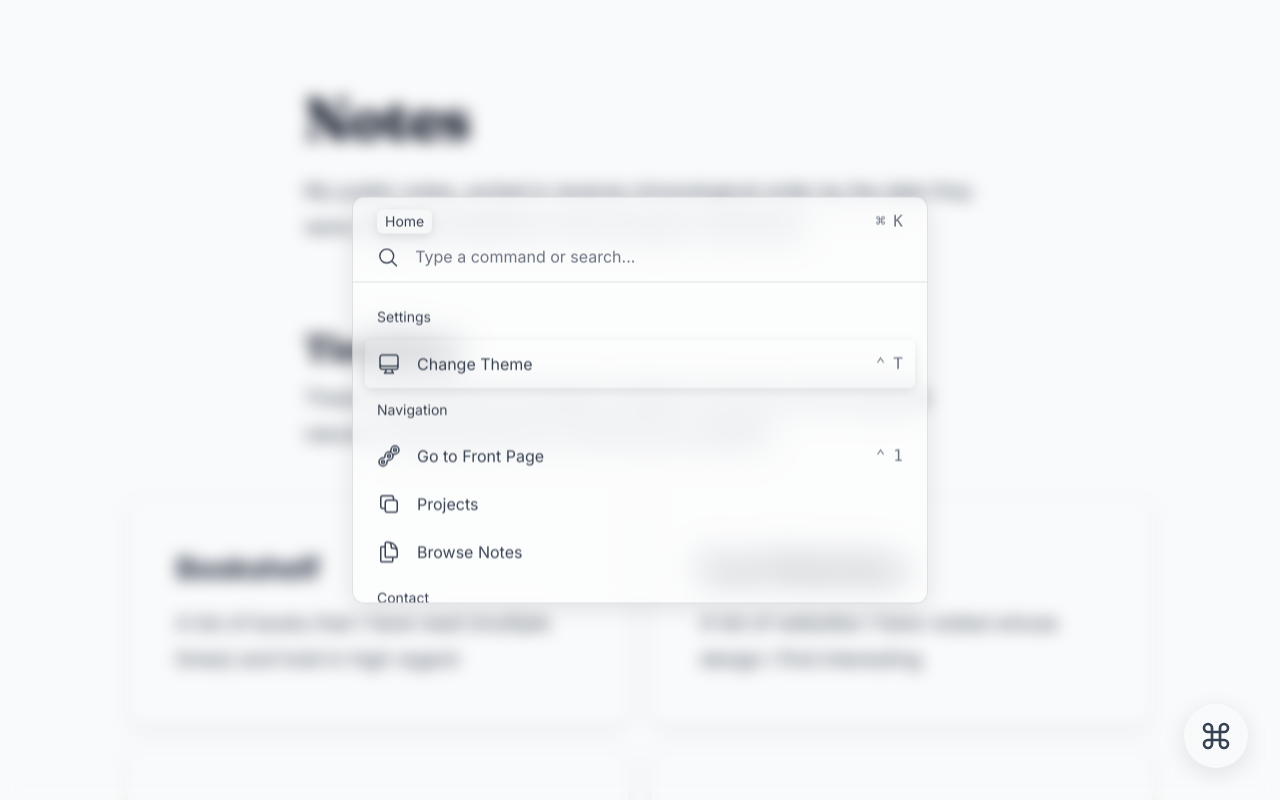
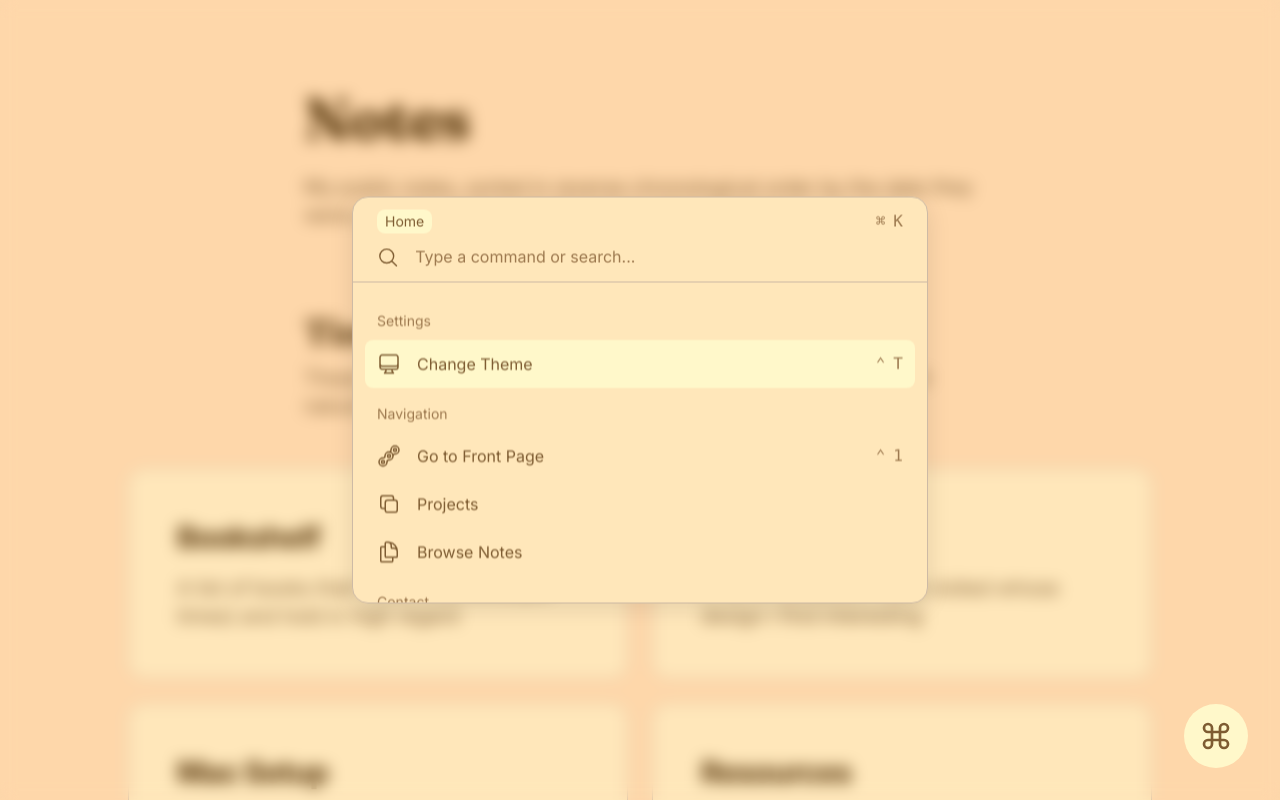
Before and after one commit to nico-bachner/v6, a Next.js app: page /notes in a window 1280 px wide. Both pictures are taken after a click on the button 1216 px from the left and 736 px from the top of the page. Shown: the top 800 px of the page. Built offline with nearby package versions, Linux system fonts and the light colour scheme.

Commit message:
feat: new colours

```diff
--- a/src/app/layout.tsx
+++ b/src/app/layout.tsx
@@ -29,7 +29,7 @@ const Layout: React.FC<{ children: React.ReactNode }> = ({ children }) => (
   <html lang="en">
     <body
       className={cn(
-        'bg-gray-50 font-sans text-gray-700 dark:bg-gray-950 dark:text-gray-300',
+        'bg-theme text-primary-2 font-sans',
         sans.variable,
         serif.variable,
       )}
--- a/src/app/notes/page.tsx
+++ b/src/app/notes/page.tsx
@@ -9,11 +9,11 @@ const Page = async () => {
   return (
     <main className="lg:pt-28 flex flex-col gap-20 px-6 pb-32 pt-12 md:pt-20">
       <div className="mx-auto flex max-w-2xl flex-col gap-4">
-        <h1 className="font-serif text-4xl font-extrabold tracking-tight text-gray-900 dark:text-gray-100 sm:text-5xl lg:text-6xl">
+        <h1 className="font-serif text-4xl font-extrabold tracking-tight text-primary-3 sm:text-5xl lg:text-6xl">
           Notes
         </h1>
 
-        <p className="prose dark:prose-invert sm:prose-lg lg:prose-xl">
+        <p className="sm:text-lg lg:text-xl">
           My public notes, sorted in reverse chronological order by the date
           they were originally published. Click through to read them.
         </p>
@@ -21,11 +21,11 @@ const Page = async () => {
 
       <div className="flex flex-col gap-12">
         <div className="mx-auto flex max-w-2xl flex-col gap-2">
-          <h2 className="font-serif text-2xl font-bold tracking-tight text-gray-900 dark:text-gray-100 sm:text-3xl lg:text-4xl">
+          <h2 className="font-serif text-2xl font-bold tracking-tight text-primary-3 sm:text-3xl lg:text-4xl">
             Timeless
           </h2>
 
-          <p className="prose dark:prose-invert sm:prose-lg lg:prose-xl">
+          <p className="sm:text-lg lg:text-xl">
             These notes need not be dated, whether it be due to their abstract
             nature or because they are continuously updated.
           </p>
@@ -39,16 +39,15 @@ const Page = async () => {
                 key={slug}
                 href={`/${slug}`}
                 className={cn(
-                  'shadow backdrop-blur dark:bg-gray-900',
-                  'transition hover:shadow-lg dark:hover:bg-gray-800',
+                  'border bg-highlight-1',
                   'relative flex flex-col gap-2 rounded-lg p-8 sm:gap-3 sm:p-10 lg:gap-4 lg:p-12',
                 )}
               >
-                <p className="text-xl tracking-tight sm:text-2xl lg:text-3xl">
-                  <strong className="font-extrabold">{title}</strong>
-                </p>
+                <h3 className="text-xl font-extrabold tracking-tight text-primary-3 sm:text-2xl lg:text-3xl">
+                  {title}
+                </h3>
 
-                <p className="prose line-clamp-2 dark:prose-invert sm:prose-lg lg:prose-xl">
+                <p className="line-clamp-2 sm:text-lg lg:text-xl">
                   {description}
                 </p>
               </Link>
@@ -58,11 +57,11 @@ const Page = async () => {
 
       <div className="flex flex-col gap-12">
         <div className="mx-auto flex max-w-2xl flex-col gap-2">
-          <h2 className="font-serif text-2xl font-bold tracking-tight text-gray-900 dark:text-gray-100 sm:text-3xl lg:text-4xl">
+          <h2 className="font-serif text-2xl font-bold tracking-tight text-primary-3 sm:text-3xl lg:text-4xl">
             Timestamped
           </h2>
 
-          <p className="prose dark:prose-invert sm:prose-lg lg:prose-xl">
+          <p className="sm:text-lg lg:text-xl">
             These notes were relevant at the time of writing, but will due to
             their nature become less relevant over time as best practices and
             available technologies change.
@@ -78,26 +77,25 @@ const Page = async () => {
                 key={slug}
                 href={`/${slug}`}
                 className={cn(
-                  'shadow dark:dark:bg-gray-900',
-                  'transition hover:shadow-lg dark:hover:bg-gray-800',
+                  'border bg-highlight-1',
                   'relative flex flex-col justify-center gap-2 rounded-lg p-8 sm:gap-3 sm:p-10 lg:gap-4 lg:p-12',
                 )}
               >
-                <p className="text-xl tracking-tight sm:text-2xl lg:text-3xl">
-                  <strong className="font-extrabold">{title}</strong>
-                </p>
+                <h3 className="text-xl font-extrabold tracking-tight text-primary-3 sm:text-2xl lg:text-3xl">
+                  {title}
+                </h3>
 
-                <p className="prose line-clamp-2 dark:prose-invert sm:prose-lg lg:prose-xl">
+                <p className="line-clamp-2 sm:text-lg lg:text-xl">
                   {description}
                 </p>
 
                 <div
                   className={cn(
-                    'shadow backdrop-blur dark:bg-gray-800',
+                    'border bg-highlight-1',
                     'absolute -right-3 -top-3 rounded px-4 py-2',
                   )}
                 >
-                  <p className="text-sm font-light text-gray-500 sm:text-base lg:text-lg">
+                  <p className="text-sm font-light text-primary-1 sm:text-base lg:text-lg">
                     {published!.toLocaleDateString('en-AU')}
                   </p>
                 </div>
--- a/src/components/client/CommandMenu.tsx
+++ b/src/components/client/CommandMenu.tsx
@@ -27,7 +27,6 @@ import { CommandIcon } from '@/icons/Command'
 import { GitHubIcon } from '@/icons/GitHub'
 import { LinkedInIcon } from '@/icons/LinkedIn'
 import { NBIcon } from '@/icons/NB'
-import { cn } from '@/utils/cn'
 
 import { KeyboardShortcut } from '../ui/KeyboardShortcut'
 
@@ -274,12 +273,9 @@ export const CommandMenu = () => {
           onClick={() => {
             setOpen(!open)
           }}
-          className={cn(
-            'bg-white/10 shadow-lg backdrop-blur-lg transition',
-            'cursor-pointer rounded-full p-4 hover:scale-110',
-          )}
+          className="cursor-pointer rounded-full bg-highlight-2 p-4 backdrop-blur-lg transition hover:scale-110 hover:bg-highlight-3"
         >
-          <CommandIcon className="h-8 w-8 stroke-gray-700 dark:stroke-gray-300" />
+          <CommandIcon className="h-8 w-8" />
         </button>
       </nav>
 
@@ -296,7 +292,7 @@ export const CommandMenu = () => {
             <div className="flex items-center gap-4 px-3">
               <MagnifyingGlassIcon className="h-6 w-6" />
               <Command.Input
-                className="w-full bg-transparent text-base outline-none placeholder:text-gray-500"
+                className="w-full bg-transparent text-base outline-none placeholder:text-primary-1"
                 placeholder="Type a command or search..."
                 value={value}
                 onValueChange={(value) => setValue(value)}
@@ -310,10 +306,7 @@ export const CommandMenu = () => {
                     onClick={() => {
                       setTabs(tabs.slice(0, i + 1))
                     }}
-                    className={cn(
-                      'bg-white/5 shadow backdrop-blur',
-                      'py-0.5 rounded px-2 text-sm text-gray-700 dark:text-gray-300',
-                    )}
+                    className="py-0.5 rounded bg-highlight-2 px-2 text-sm transition hover:bg-highlight-3 focus:scale-110 focus:bg-highlight-3 focus:outline-none"
                   >
                     {tab}
                   </button>
@@ -323,7 +316,7 @@ export const CommandMenu = () => {
             </div>
           </div>
 
-          <hr className="border-gray-500/20" />
+          <hr className="border-neutral-1" />
 
           <Command.List className="max-h-80 overflow-y-scroll p-3">
             <Command.Empty className="p-6 text-center">
@@ -363,10 +356,7 @@ export const CommandMenu = () => {
                               }
                             }
                           }}
-                          className={cn(
-                            'data-[selected=true]:backdrop-blur-sm data-[selected=true]:bg-white/5 data-[selected=true]:shadow',
-                            'flex cursor-pointer items-center gap-4 rounded p-3',
-                          )}
+                          className="flex cursor-pointer items-center gap-4 rounded p-3 data-[selected=true]:bg-highlight-2"
                         >
                           <Icon className="box-content h-6 w-6" />
                           <span className="flex-1">{title}</span>
--- a/src/components/client/Dialog.tsx
+++ b/src/components/client/Dialog.tsx
@@ -10,11 +10,11 @@ export const Dialog: React.FC<React.ComponentProps<typeof Root>> = ({
 }) => (
   <Root {...props}>
     <Portal>
-      <Overlay className={cn('shadow backdrop-blur', 'fixed inset-0')} />
+      <Overlay className={cn('backdrop-blur', 'fixed inset-0')} />
       <Content
         className={cn(
-          'border border-gray-500/20 bg-white/50 shadow-lg backdrop-blur-lg dark:bg-gray-950/50',
-          'fixed left-[50%] top-[50%] z-50 w-full max-w-xl translate-x-[-50%] translate-y-[-50%] rounded-lg',
+          'border-neutral-2 rounded-lg border bg-highlight-1 shadow-lg backdrop-blur-lg',
+          'fixed left-[50%] top-[50%] z-50 w-full max-w-xl translate-x-[-50%] translate-y-[-50%]',
         )}
       >
         {children}
--- a/src/components/ui/KeyboardShortcut.tsx
+++ b/src/components/ui/KeyboardShortcut.tsx
@@ -3,7 +3,7 @@ export const KeyboardShortcut: React.FC<{ shortcut: string }> = ({
 }) => (
   <span className="flex items-center gap-2">
     {shortcut.split('+').map((key) => (
-      <kbd key={key} className="uppercase text-gray-500">
+      <kbd key={key} className="text-primary-1 uppercase">
         {key
           .replace('shift', '⇧')
           .replace('ctrl', '⌃')
--- a/src/providers/Theme.tsx
+++ b/src/providers/Theme.tsx
@@ -4,4 +4,4 @@ import { ThemeProvider } from 'next-themes'
 
 export const Theme: React.FC<{ children: React.ReactNode }> = ({
   children,
-}) => <ThemeProvider attribute="class">{children}</ThemeProvider>
+}) => <ThemeProvider attribute="data-theme">{children}</ThemeProvider>
--- a/src/styles/tailwind.css
+++ b/src/styles/tailwind.css
@@ -1,15 +1,49 @@
 @tailwind base;
 @tailwind components;
 @tailwind utilities;
+
+[data-theme='light'] {
+  --color-theme: #fed7aa;
+
+  --color-primary-1: oklch(from var(--color-theme) calc(l - 0.3) c h);
+  --color-primary-2: oklch(from var(--color-theme) calc(l - 0.4) c h);
+  --color-primary-3: oklch(from var(--color-theme) calc(l - 0.5) c h);
+
+  --color-neutral-1: oklch(from var(--color-theme) 0.8 calc(c / 2) h);
+  --color-neutral-2: oklch(from var(--color-theme) 0.6 calc(c / 2) h);
+  --color-neutral-3: oklch(from var(--color-theme) 0.4 calc(c / 2) h);
+}
+[data-theme='dark'] {
+  --color-theme: #431407;
+
+  --color-primary-1: oklch(from var(--color-theme) calc(l + 0.3) c h);
+  --color-primary-2: oklch(from var(--color-theme) calc(l + 0.4) c h);
+  --color-primary-3: oklch(from var(--color-theme) calc(l + 0.5) c h);
+
+  --color-neutral-1: oklch(from var(--color-theme) 0.2 calc(c / 2) h);
+  --color-neutral-2: oklch(from var(--color-theme) 0.4 calc(c / 2) h);
+  --color-neutral-3: oklch(from var(--color-theme) 0.6 calc(c / 2) h);
+}
+
+:root {
+  --color-highlight-1: oklch(from var(--color-theme) calc(l + 0.05) c h);
+  --color-highlight-2: oklch(from var(--color-theme) calc(l + 0.1) c h);
+  --color-highlight-3: oklch(from var(--color-theme) calc(l + 0.15) c h);
+}
+
+::selection {
+  color: var(--color-primary-3);
+  background-color: var(--color-highlight-3);
+}
 
 * {
   overflow-wrap: break-word;
 }
 
 [cmdk-group-heading] {
-  @apply p-3 text-sm capitalize;
+  @apply px-3 pb-2 pt-4 text-sm capitalize text-primary-1;
 }
 
 .hljs-comment {
-  @apply text-gray-500;
+  @apply text-neutral-3;
 }
--- a/tailwind.config.ts
+++ b/tailwind.config.ts
@@ -1,17 +1,43 @@
 import type { Config } from 'tailwindcss'
+import defaultColors from 'tailwindcss/colors'
 
 const config: Config = {
-  darkMode: 'class',
   content: ['./src/**/*.{tsx,mdx}'],
   theme: {
+    colors: {
+      // theme colors
+      theme: 'var(--color-theme)',
+      highlight: {
+        1: 'var(--color-highlight-1)',
+        2: 'var(--color-highlight-2)',
+        3: 'var(--color-highlight-3)',
+      },
+      primary: {
+        1: 'var(--color-primary-1)',
+        2: 'var(--color-primary-2)',
+        3: 'var(--color-primary-3)',
+      },
+      neutral: {
+        1: 'var(--color-neutral-1)',
+        2: 'var(--color-neutral-2)',
+        3: 'var(--color-neutral-3)',
+      },
+
+      // utility colors
+      current: defaultColors.current,
+      transparent: defaultColors.transparent,
+    },
     blur: {
       DEFAULT: '8px',
       lg: '16px',
     },
     borderRadius: {
-      DEFAULT: '0.375rem',
-      lg: '0.75rem',
+      DEFAULT: '0.5rem',
+      lg: '1rem',
       full: '9999px',
+    },
+    borderColor: {
+      DEFAULT: 'var(--color-neutral-1)',
     },
     boxShadow: {
       DEFAULT: '0 3px 12px var(--tw-shadow-color, hsla(0deg, 0%, 0%, 0.1))',
```
Also changed, not shown: src/app/(notes)/v6/page.mdx (+4 -4 lines), src/app/projects/page.tsx (+10 -12 lines).
